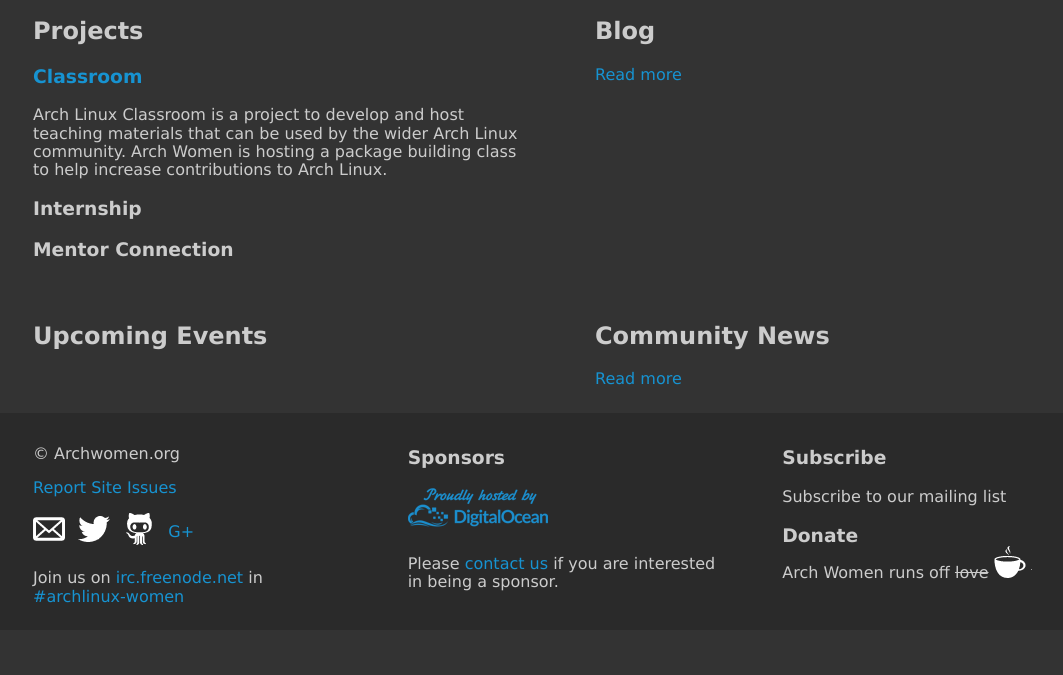
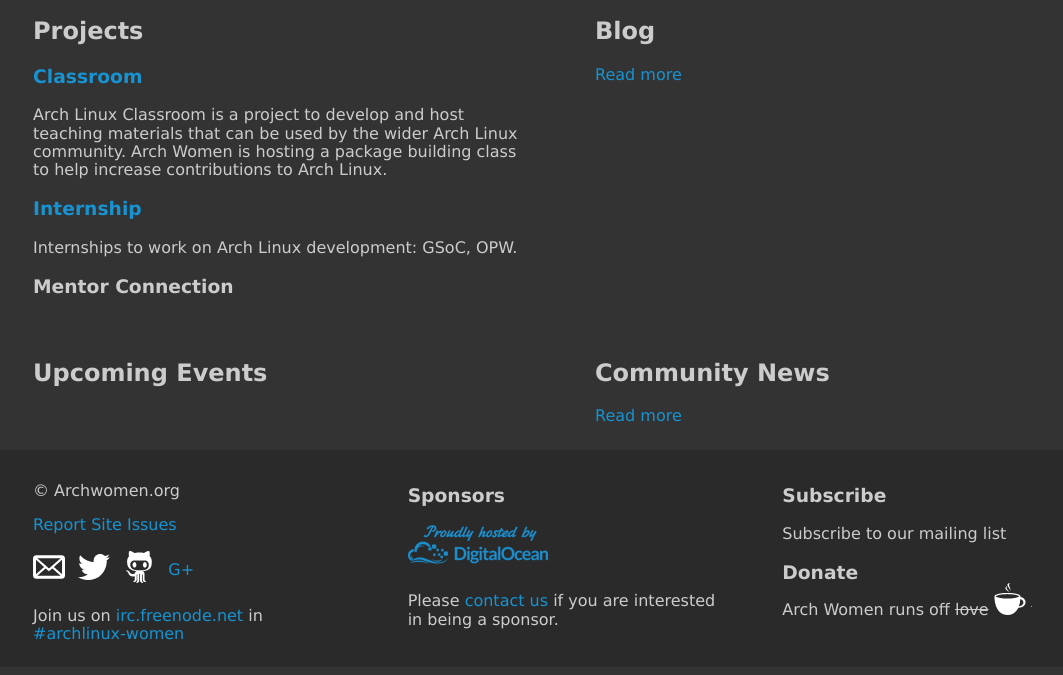
Before and after one commit to archwomen/website, a PHP site: page / in a window 1280 px wide. Shown: the part 384-1059 px from the top of the page, without its empty margins (85-1148 px from the left). Before the commit the page ends 987 px from the top, so only its background shows below. Run offline with PHP 8.4, Linux system fonts and the light colour scheme; data that the repository does not hold is empty; some libraries are stand-ins or nearby versions.

Commit message:
index.php:  added a link to the internship wiki page  fixed a missing quote

```diff
--- a/index.php
+++ b/index.php
@@ -23,7 +23,7 @@
             <li>
               <a href="/join">Join</a>
               <ul>
-                <li><a href=/join/#women">Women</a></li>
+                <li><a href="/join/#women">Women</a></li>
                 <li><a href="/join/#ally">Allies</a></li>
               </ul>
             </li>
@@ -54,7 +54,8 @@
           teaching materials that can be used by the wider Arch Linux
           community. Arch Women is hosting a package building class to
           help increase contributions to Arch Linux.</p>
-          <h3>Internship</h3>
+          <h3><a href="https://archwomen.org/wiki/projects:internships:start">Internship</a></h3>
+          <p>Internships to work on Arch Linux development: GSoC, OPW.</p>
           <h3>Mentor Connection</h3>
         </div>
       </div>
```
